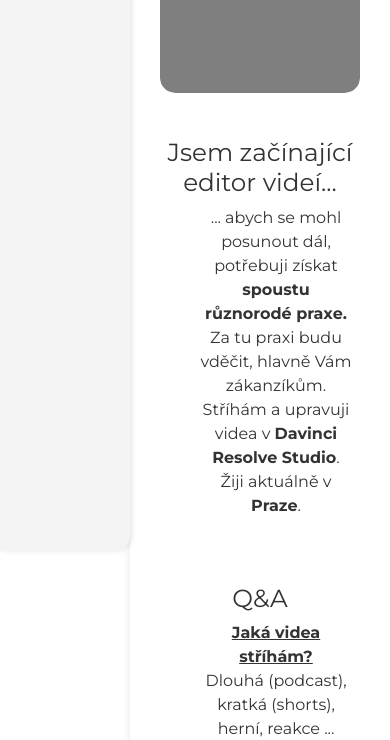
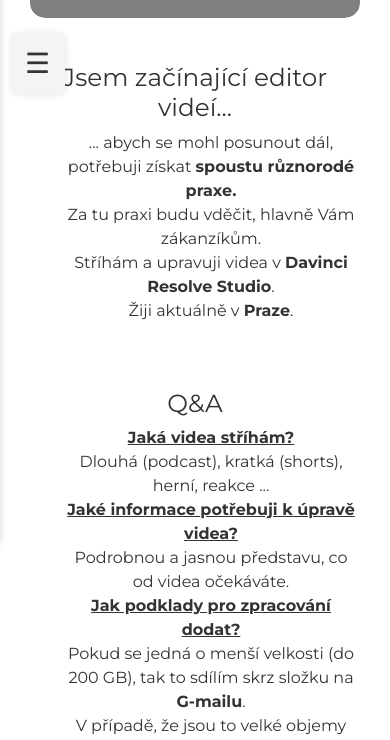
Before and after one commit to Strih-Uprava/Strih-Uprava, a plain HTML site: page index.html in a window 390 px wide. Shown: the part 293-1033 px from the top of the page. Drawn offline with nearby package versions, Linux system fonts and the light colour scheme.

Commit message:
sendvic menu

```diff
--- a/styles.css
+++ b/styles.css
@@ -137,3 +137,42 @@ footer {
     height: auto;
     border-radius: 50%; /* úplné zakulacení do kruhu */
 }
+
+
+/* Hamburger ikona – zobrazuje se jen na mobilech */
+.hamburger {
+    display: none;
+    font-size: 28px;
+    position: fixed;
+    top: 325px;
+    left: 10px;
+    cursor: pointer;
+    z-index: 1001;
+    background-color: #f4f4f4;
+    padding: 10px 15px;
+    border-radius: 8px;
+    box-shadow: 1px 1px 6px rgba(0, 0, 0, 0.1);
+}
+
+/* Mobilní zobrazení */
+@media (max-width: 768px) {
+    .sidebar {
+        transform: translateX(-100%);
+        transition: transform 0.3s ease;
+        z-index: 1000;
+    }
+
+    .sidebar.open {
+        transform: translateX(0);
+    }
+
+    .main-content,
+    footer {
+        margin-left: 0; /* zruší odsazení pro sidebar */
+        padding-top: 70px; /* přidá horní mezeru, aby obsah nezačínal pod hamburgerem */
+    }
+
+    .hamburger {
+        display: block;
+    }
+}
```
